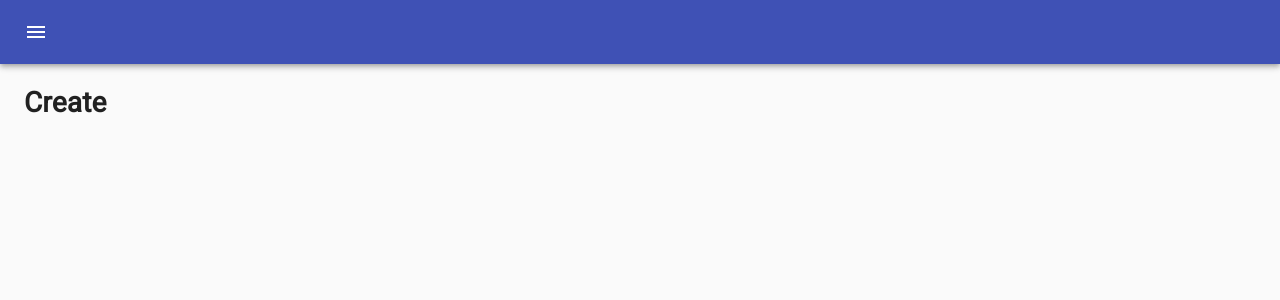
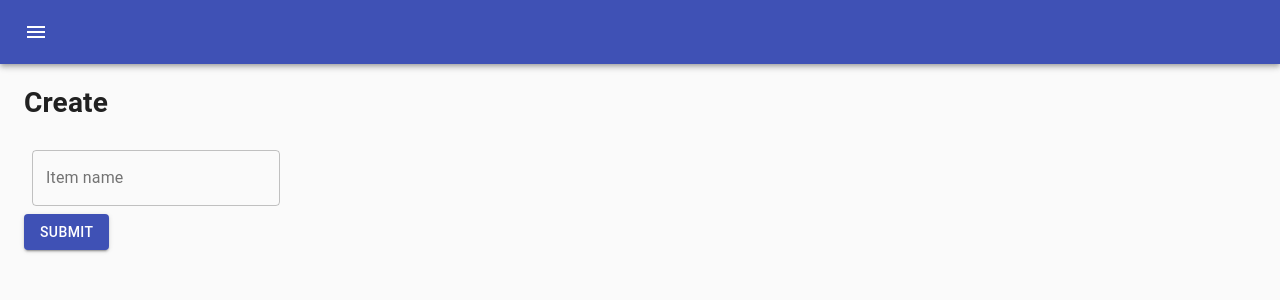
Before and after one commit to Harvzor/drinks-drunk-ui, a React app: page /create in a window 1280 px wide. Shown: the top 300 px of the page. Built offline with nearby package versions, Linux system fonts and the light colour scheme.

Commit message:
Broke form trying to add styling and struggling with React hooks.

```diff
--- a/src/index.tsx
+++ b/src/index.tsx
@@ -8,7 +8,7 @@ import {
   Link
 } from "react-router-dom";
 
-import "fontsource-roboto/400-normal.css"
+// import "fontsource-roboto/400-normal.css"
 
 import { makeStyles, Theme, createStyles } from '@material-ui/core/styles';
 import CssBaseline from '@material-ui/core/CssBaseline';
--- a/src/views/create.tsx
+++ b/src/views/create.tsx
@@ -1,11 +1,54 @@
 import React from 'react';
 
-export class Create extends React.Component {
-    render() {
-        return (
-            <>
-                <h1>Create</h1>
-            </>
-        )
+import { createStyles, makeStyles, Theme } from '@material-ui/core/styles';
+import TextField from '@material-ui/core/TextField';
+import Button from '@material-ui/core/Button';
+
+const useStyles = makeStyles((theme: Theme) =>
+    createStyles({
+        root: {
+            '& .MuiTextField-root': {
+                margin: theme.spacing(1),
+            },
+        },
+    }),
+)
+
+export function Create() {
+    const [itemName, setItemName] = React.useState(null)
+
+    const classes = useStyles()
+
+    const handleChange = (event: React.ChangeEvent<HTMLInputElement>) => {
+        const target = event.target;
+        const value = target.type === 'checkbox' ? target.checked : target.value;
+        const name = target.name;
+
+        // this.setState({
+        //     [name]: value
+        // })
+
+        // Todo: use generic code
+        setItemName(value)
     }
+
+    const handleSubmit= (e: React.FormEvent) => {
+        e.preventDefault()
+
+        console.log(this.state)
+    }
+
+    return (
+        <>
+            <h1>Create</h1>
+            <form className={classes.root} onSubmit={handleSubmit}>
+                <TextField name="itemName" value={itemName} onChange={handleChange} label="Item name" variant="outlined" />
+                <div>
+                    <Button variant="contained" color="primary" type="submit">
+                        Submit
+                    </Button>
+                </div>
+            </form>
+        </>
+    )
 }
```
